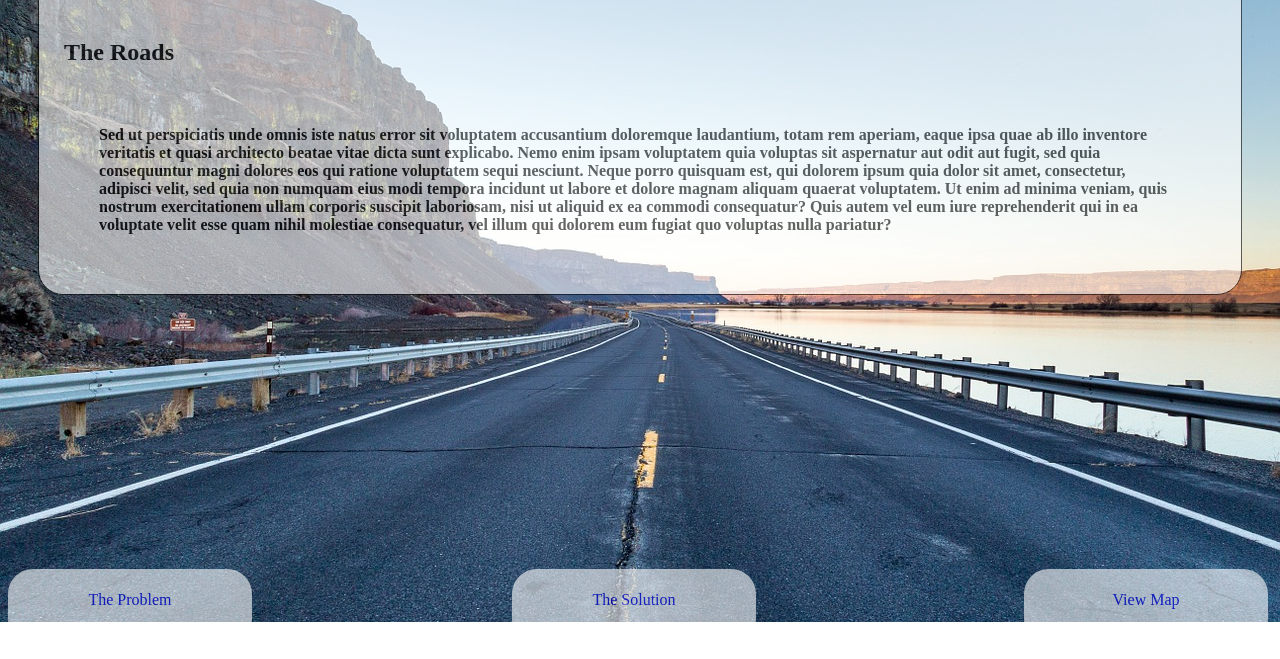
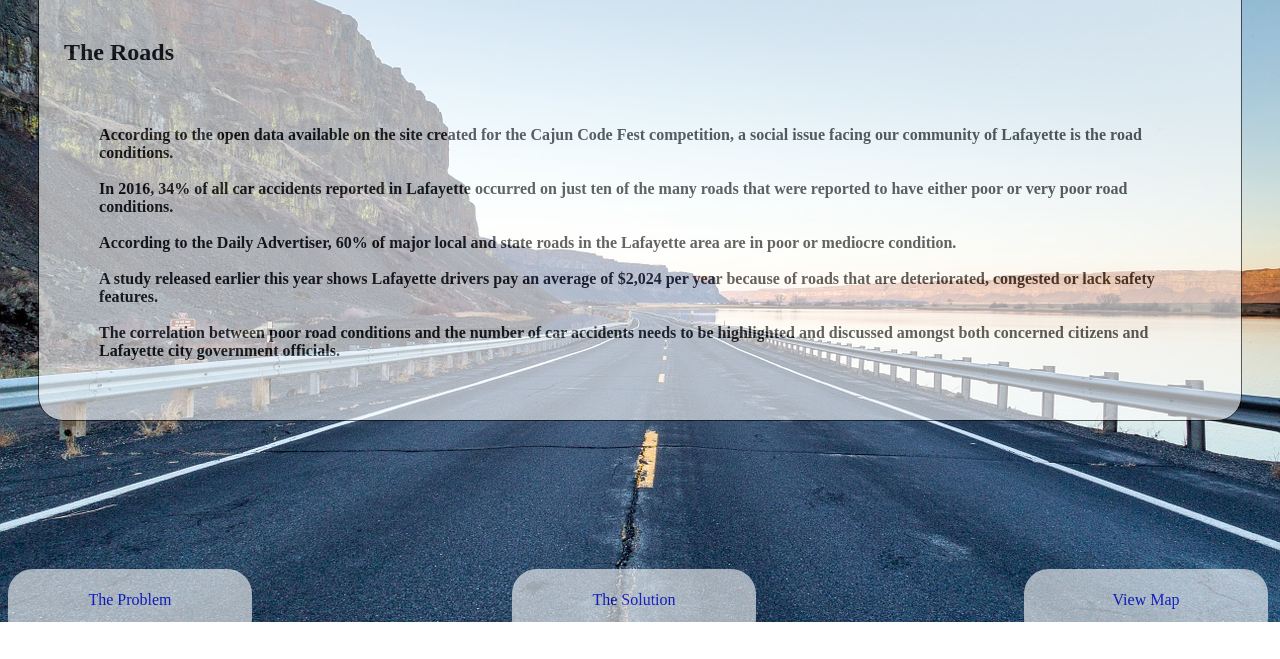
Before and after one commit to rnguyen-trieu/LFTOD, a website: page app/HomeLayout/Problem.html in a window 1280 px wide. Shown: the part 141-800 px from the top of the page. Drawn offline with Linux system fonts and the light colour scheme.

Commit message:
Updated words

```diff
--- a/app/HomeLayout/Problem.html
+++ b/app/HomeLayout/Problem.html
@@ -108,7 +108,12 @@ h2	{
   <h1>The Problem</h1>
   <br />
   <h2>The Roads</h2>
-    <p>Sed ut perspiciatis unde omnis iste natus error sit voluptatem accusantium doloremque laudantium, totam rem aperiam, eaque ipsa quae ab illo inventore veritatis et quasi architecto beatae vitae dicta sunt explicabo. Nemo enim ipsam voluptatem quia voluptas sit aspernatur aut odit aut fugit, sed quia consequuntur magni dolores eos qui ratione voluptatem sequi nesciunt. Neque porro quisquam est, qui dolorem ipsum quia dolor sit amet, consectetur, adipisci velit, sed quia non numquam eius modi tempora incidunt ut labore et dolore magnam aliquam quaerat voluptatem. Ut enim ad minima veniam, quis nostrum exercitationem ullam corporis suscipit laboriosam, nisi ut aliquid ex ea commodi consequatur? Quis autem vel eum iure reprehenderit qui in ea voluptate velit esse quam nihil molestiae consequatur, vel illum qui dolorem eum fugiat quo voluptas nulla pariatur?</p>
+    <p>According to the open data available on the site created for the Cajun Code Fest competition, a social issue facing our community of Lafayette is the road conditions. <br /><br />
+In 2016, <b>34%</b> of all car accidents reported in Lafayette occurred on just ten of the many roads that were reported to have either poor or very poor road conditions. <br /><br />
+According to the Daily Advertiser, <b>60%</b> of major local and state roads in the Lafayette area are in <b>poor or mediocre condition.</b> <br /><br />
+A study released earlier this year shows Lafayette drivers pay an average of <b>$2,024</b> per year because of roads that are deteriorated, congested or lack safety features. <br /><br />
+The correlation between <b>poor road conditions</b> and the number of <b>car accidents</b> needs to be highlighted and discussed amongst both concerned citizens and Lafayette city government officials.
+</p>
   </div>
 </div>
 <a href="Problem.html"><p id="rcorners2">The Problem</p></a>
```
Also changed, not shown: app/HomeLayout/Solution.html (+14 -2 lines), app/HomeLayout/map.html (+0 -3 lines).
